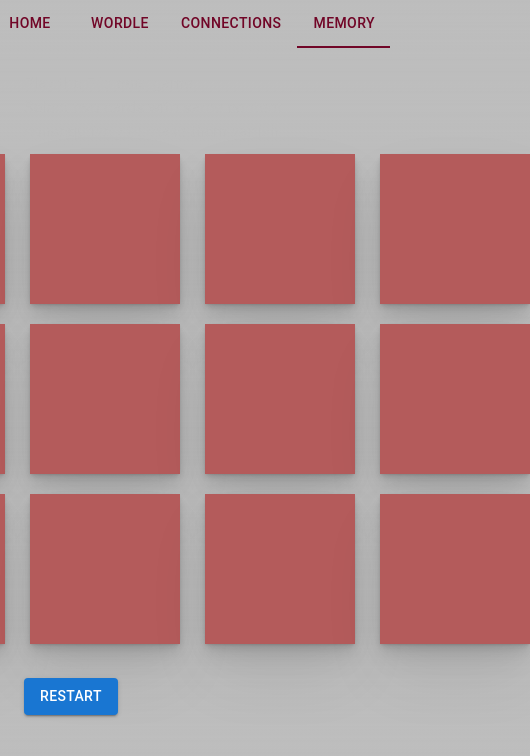
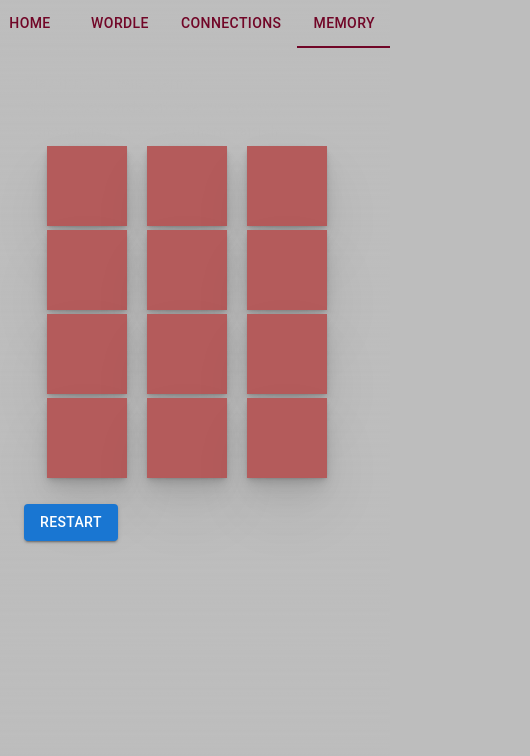
Before and after one commit to smmartin88/xmas-card-2023, a Next.js app in the folder xmas-card/: page / in a window 390 px wide. Both pictures are taken after a click on the tab "MEMORY". Shown: the top 756 px of the page, 530 px wide, since content can reach past the window. Built offline with nearby package versions, Linux system fonts and the light colour scheme.

Commit message:
memory game media query for phone

```diff
--- a/xmas-card/app/globals.css
+++ b/xmas-card/app/globals.css
@@ -104,6 +104,32 @@ body {
   margin: 10px;
 }
 
+@media only screen and (max-width: 768px) {
+  /* For mobile phones: */
+  .card {
+    width: 80px;
+    height: 80px;
+    box-shadow: 0 1px 2px rgba(0,0,0,0.07), 0 2px 4px rgba(0,0,0,0.07), 0 4px 8px rgba(0,0,0,0.07), 0 8px 16px rgba(0,0,0,0.07), 0 16px 32px rgba(0,0,0,0.07), 0 32px 64px rgba(0,0,0,0.07);
+    transition: 0.3s;
+    transform-style: preserve-3d;
+    position: relative;
+    cursor: pointer;
+    margin: 2px;
+  }
+
+  .memory-card {
+    background-color: rgb(180, 91, 91);
+    height: 80px;
+    width: 80px;
+  }
+
+  .wrapper {
+    display: grid;
+    grid-template-columns: 100px 100px 100px;
+    justify-content: center;
+  }
+}
+
   .card img {
     width: 100%;
     height: 100%;
```
